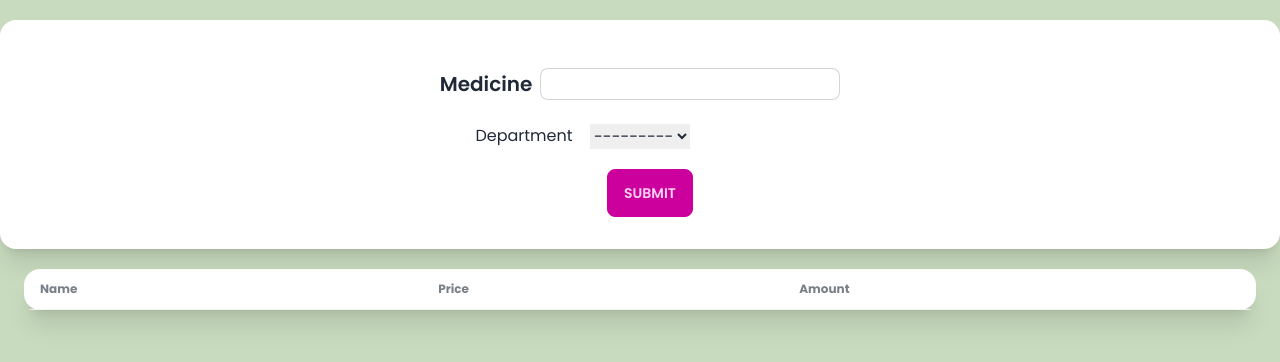
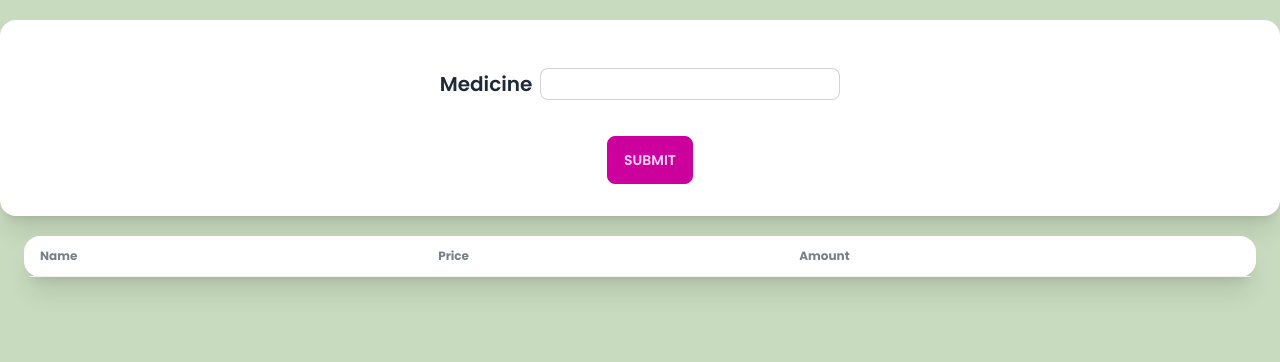
Before and after one commit to ReggieReo/MaiChaiNaHH-Hospital, a Django app: page /medicine in a window 1280 px wide. Shown: the part 68-430 px from the top of the page. Run offline with Django 4.2, Linux system fonts and the light colour scheme; data that the repository does not hold is empty; some libraries are stand-ins or nearby versions.

Commit message:
edit medicine page

```diff
--- a/db/filters.py
+++ b/db/filters.py
@@ -30,11 +30,10 @@ class PatientFilter(django_filters.FilterSet):
 class MedicineFilter(django_filters.FilterSet):
     name = django_filters.CharFilter(lookup_expr="icontains", label="Medicine Name", widget=forms.TextInput(
         attrs={"class": "input input-bordered w-full max-w-xs mx-auto my-4 input-sm"}))
-    department = django_filters.ModelChoiceFilter(queryset=Department.objects.all(), label="Department")
 
     class Meta:
         model = Medicine
-        fields = ["name", "department"]
+        fields = ["name"]
 
 
 class AppointmentFilter(django_filters.FilterSet):
--- a/db/templates/db/medicine.html
+++ b/db/templates/db/medicine.html
@@ -11,10 +11,6 @@
         <div class="card w-ึ/12 bg-base-100 shadow-xl mx-auto mt-5 text-center">
             <div class="card-body items-center text-center">
               <h2 class="card-title">Medicine {{ form.name }}</h2>
-              <div class="grid grid-cols-3 gap-4">
-              <h2>Department</h2>
-              <h2>{{ form.department}}</h2>
-            </div>
             <input type="submit" value="Submit" class="btn btn-active btn-secondary ml-5 mt-3"/>
             </div>
           </div>
```
